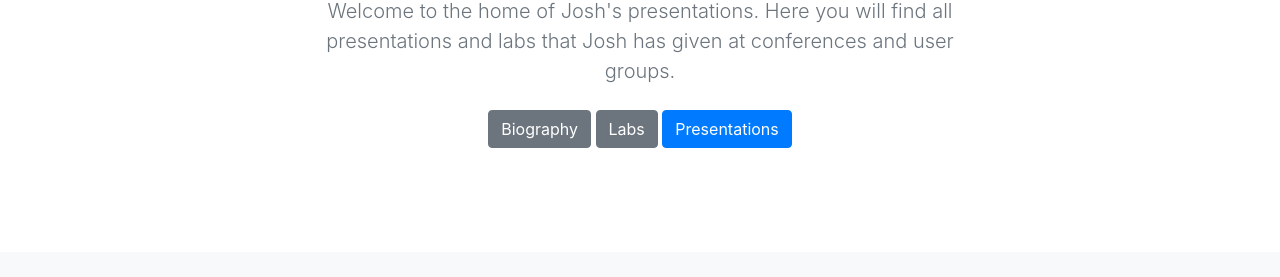
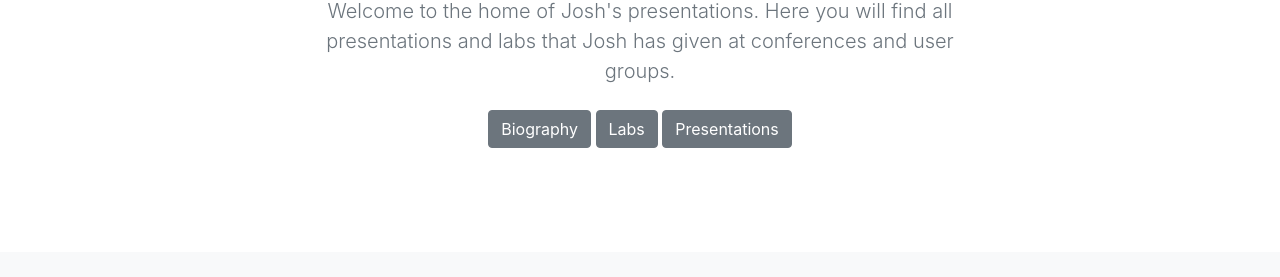
Before and after one commit to jbh/presentations, a plain HTML site: page presentations/index.html in a window 1280 px wide. Shown: the part 156-433 px from the top of the page. Drawn offline with nearby package versions, Linux system fonts and the light colour scheme.

Commit message:
Change primary button to secondary.

```diff
--- a/presentations/index.html
+++ b/presentations/index.html
@@ -65,7 +65,7 @@
             <p>
                 <a href="#Biography" class="btn btn-secondary my-2">Biography</a>
                 <a href="#Labs" class="btn btn-secondary my-2">Labs</a>
-                <a href="#Presentations" class="btn btn-primary my-2">Presentations</a>
+                <a href="#Presentations" class="btn btn-secondary my-2">Presentations</a>
             </p>
         </div>
     </section>
```
